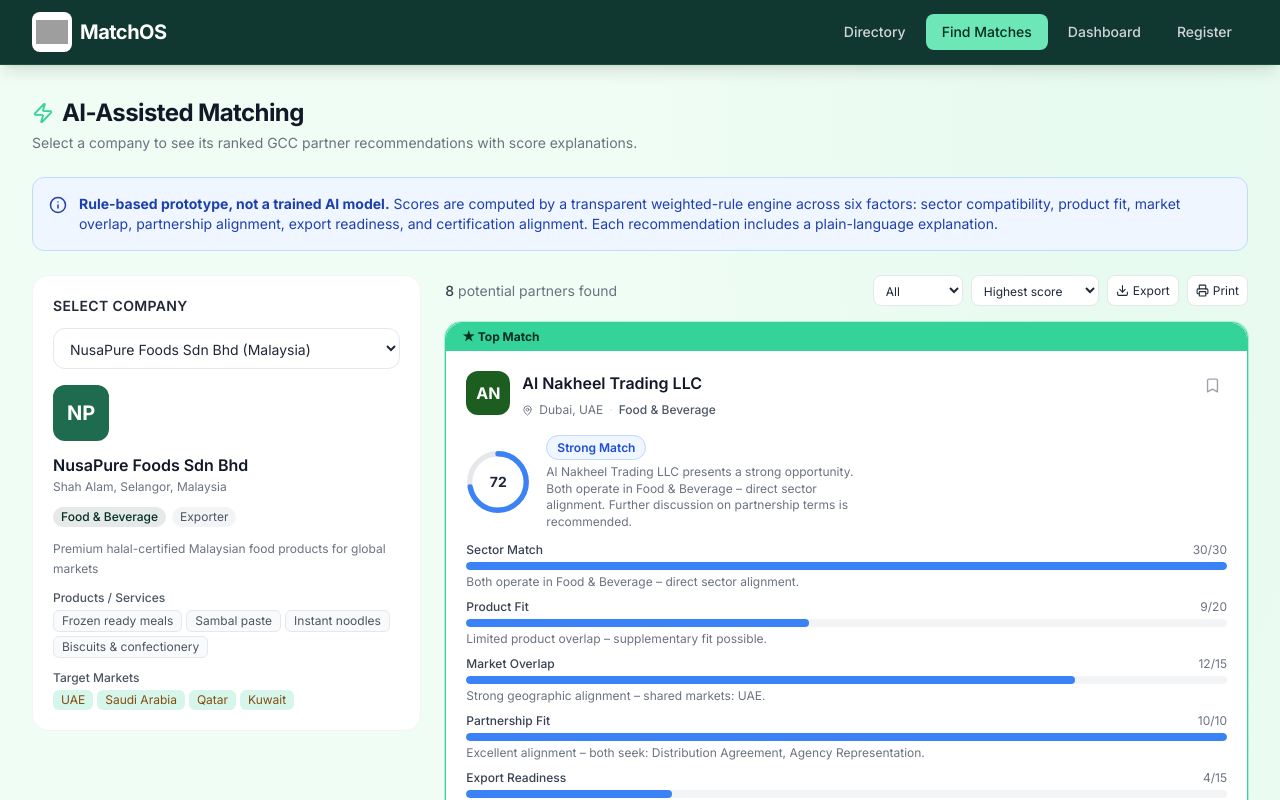
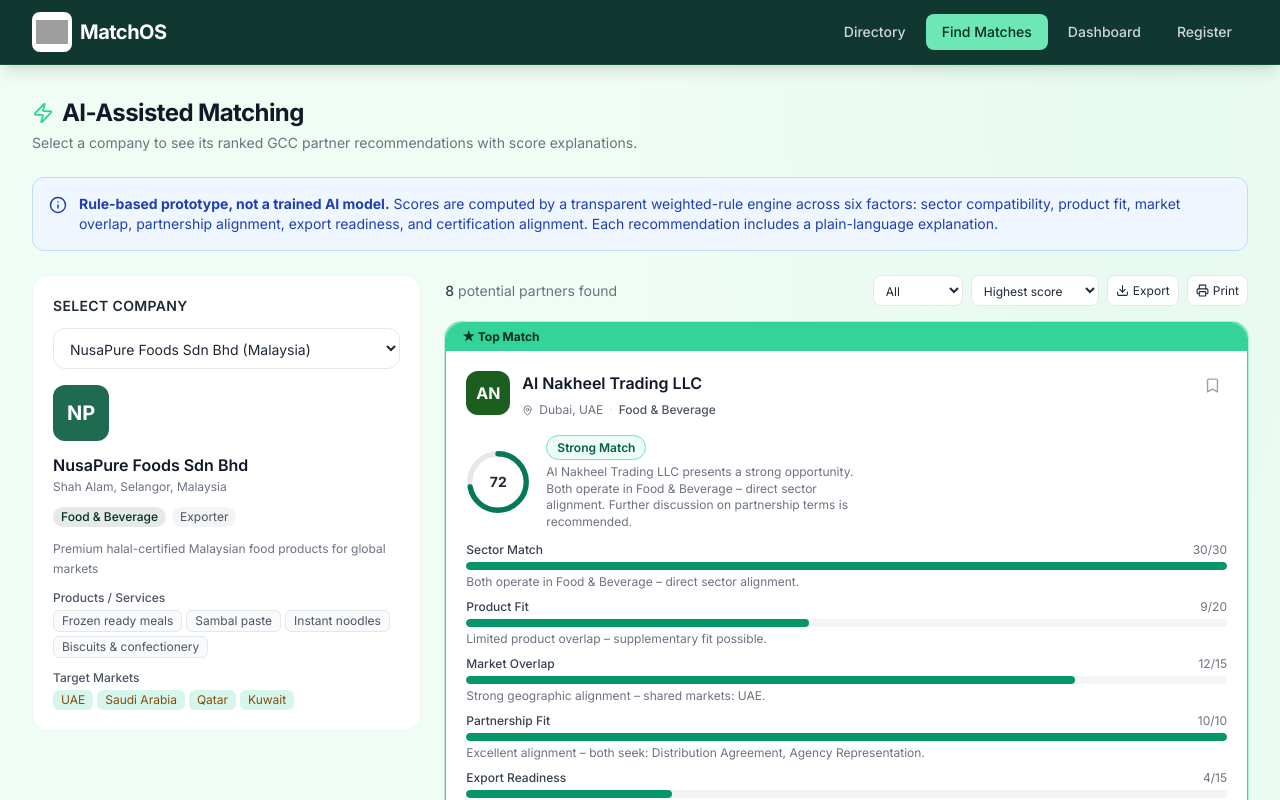
Before and after one commit to MamduhSaffin/tgpu-kiroween-2026, a React (Vite) app: page /match in a window 1280 px wide. Shown: the top 800 px of the page. Built offline with nearby package versions, Linux system fonts and the light colour scheme; grey boxes are pictures that could not be loaded.

Commit message:
Apply official MatchOS emerald branding for KiroWeen

```diff
--- a/src/components/ScoreBreakdown.tsx
+++ b/src/components/ScoreBreakdown.tsx
@@ -8,14 +8,14 @@ interface Props {
 
 const GRADE_STYLES: Record<MatchResult['grade'], string> = {
   Excellent: 'bg-emerald-500',
-  Strong: 'bg-blue-500',
+  Strong: 'bg-emerald-600',
   Good: 'bg-amber-500',
   Fair: 'bg-gray-400',
 }
 
 const GRADE_TEXT: Record<MatchResult['grade'], string> = {
   Excellent: 'text-emerald-700 bg-emerald-50 border-emerald-200',
-  Strong: 'text-blue-700 bg-blue-50 border-blue-200',
+  Strong: 'text-emerald-800 bg-emerald-50 border-emerald-300',
   Good: 'text-amber-700 bg-amber-50 border-amber-200',
   Fair: 'text-gray-600 bg-gray-50 border-gray-200',
 }
@@ -32,7 +32,7 @@ export default function ScoreBreakdown({ result, expanded = false }: Props) {
             <circle cx="18" cy="18" r="15.9" fill="none" stroke="#E5E7EB" strokeWidth="3" />
             <circle
               cx="18" cy="18" r="15.9" fill="none"
-              stroke={pct >= 80 ? '#10B981' : pct >= 60 ? '#3B82F6' : pct >= 40 ? '#F59E0B' : '#9CA3AF'}
+              stroke={pct >= 80 ? '#10B981' : pct >= 60 ? '#047857' : pct >= 40 ? '#F59E0B' : '#9CA3AF'}
               strokeWidth="3"
               strokeDasharray={`${pct} ${100 - pct}`}
               strokeLinecap="round"
```
